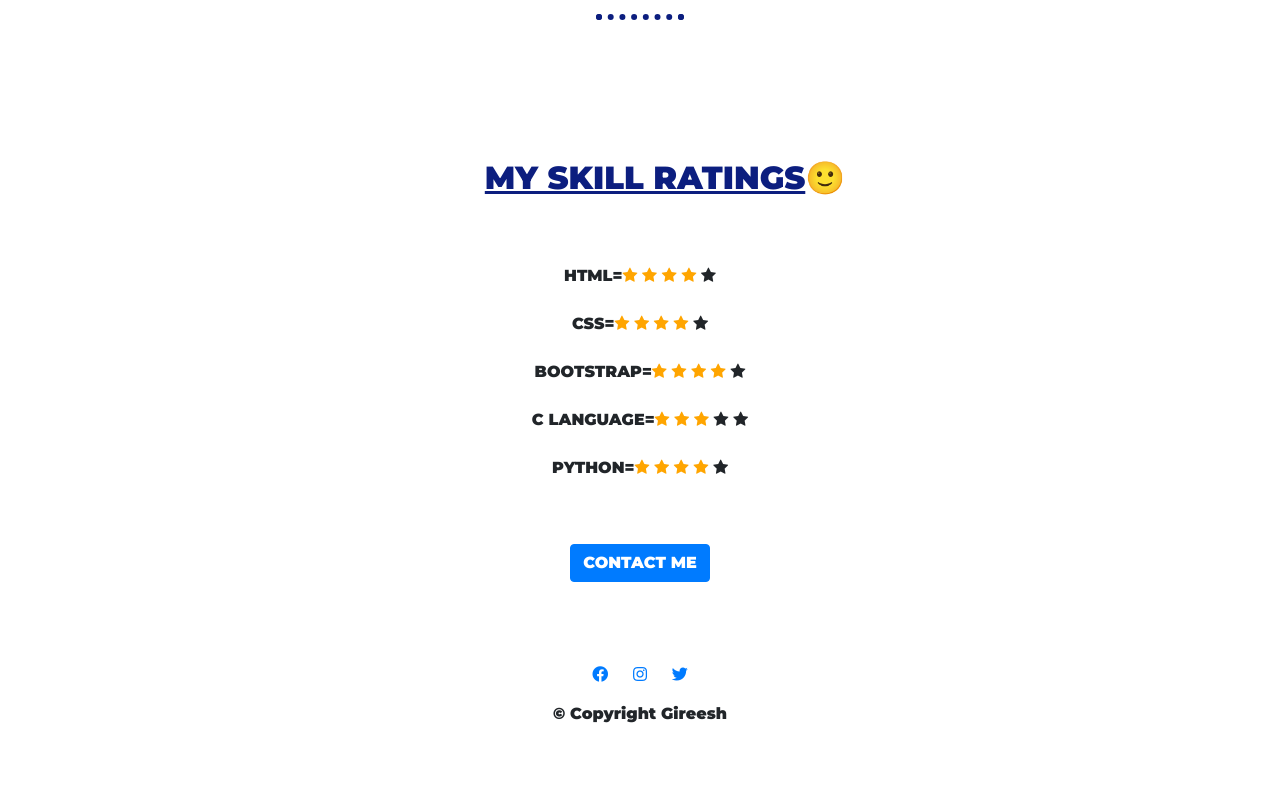
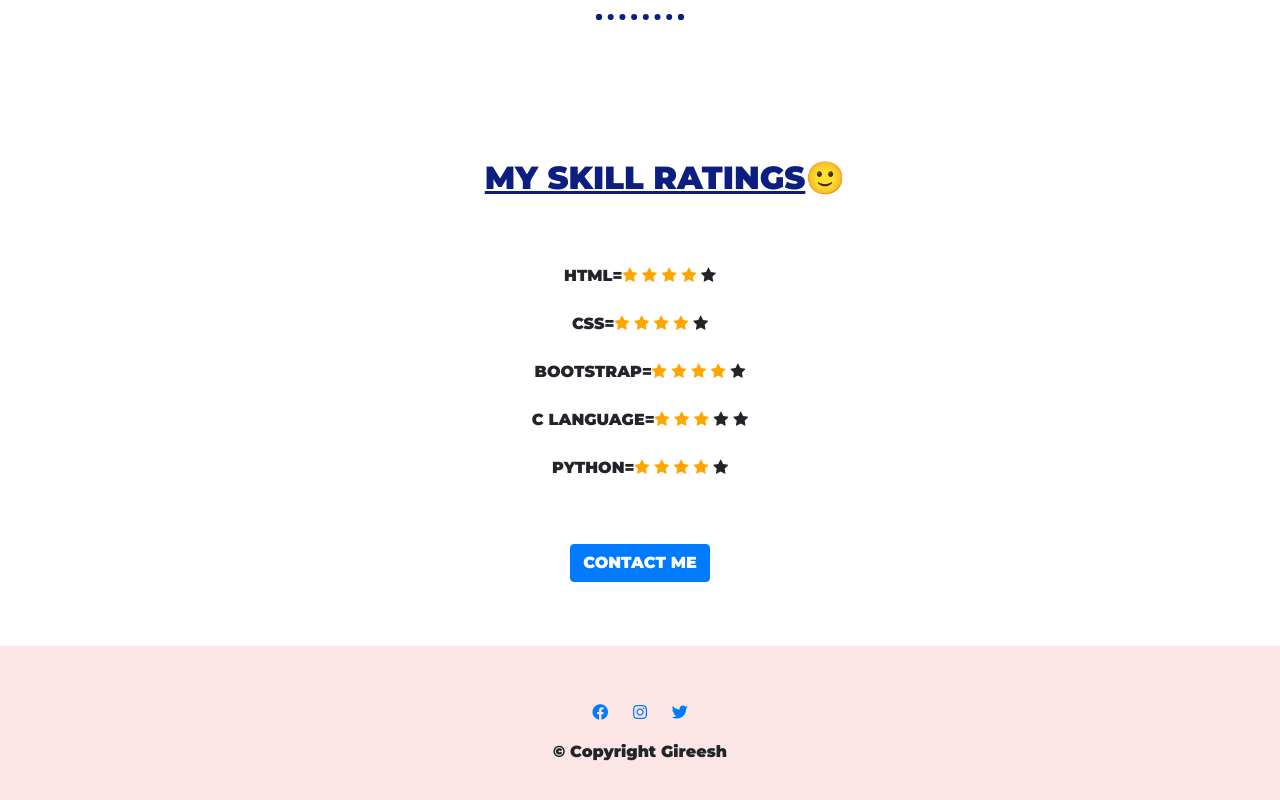
Before and after one commit to gireesh-18/cv, a plain HTML site: page index.html in a window 1280 px wide. Shown: the part 1492-2292 px from the top of the page. Before the commit the page ends 2234 px from the top, so only its background shows below. Drawn offline with nearby package versions, Linux system fonts and the light colour scheme.

Commit message:
update styles.css

```diff
--- a/styles.css
+++ b/styles.css
@@ -52,8 +52,9 @@ body{
     text-align: center;
 }
 #footer{
-  background-color: #fff;
+  background-color: #FBE5E5;
   text-align: center;
+  padding: 3% 4% 5%;
 
 }
 .social-icon{
```
